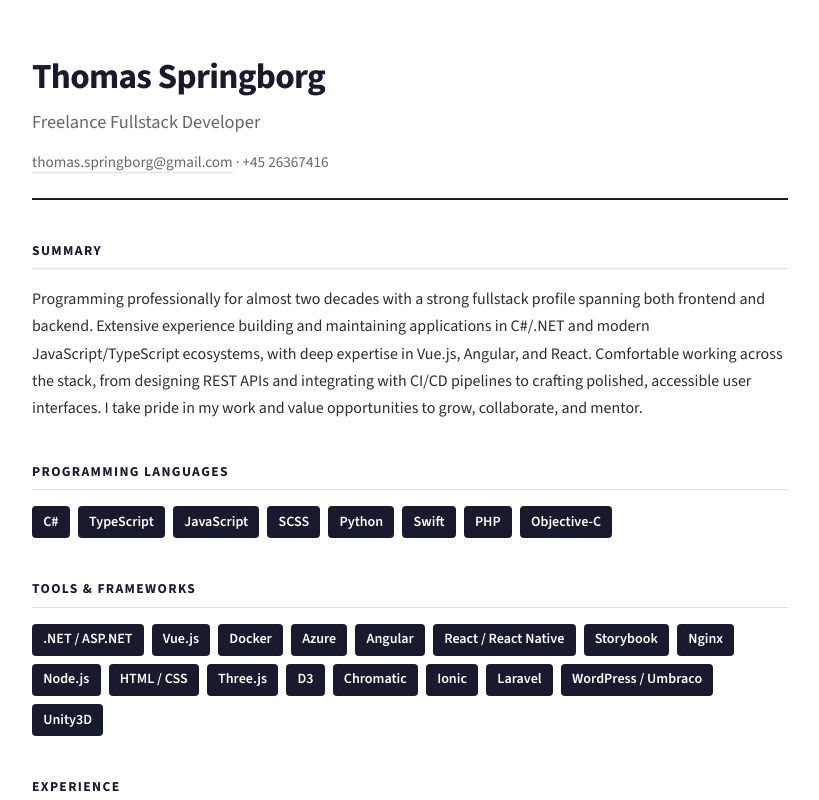
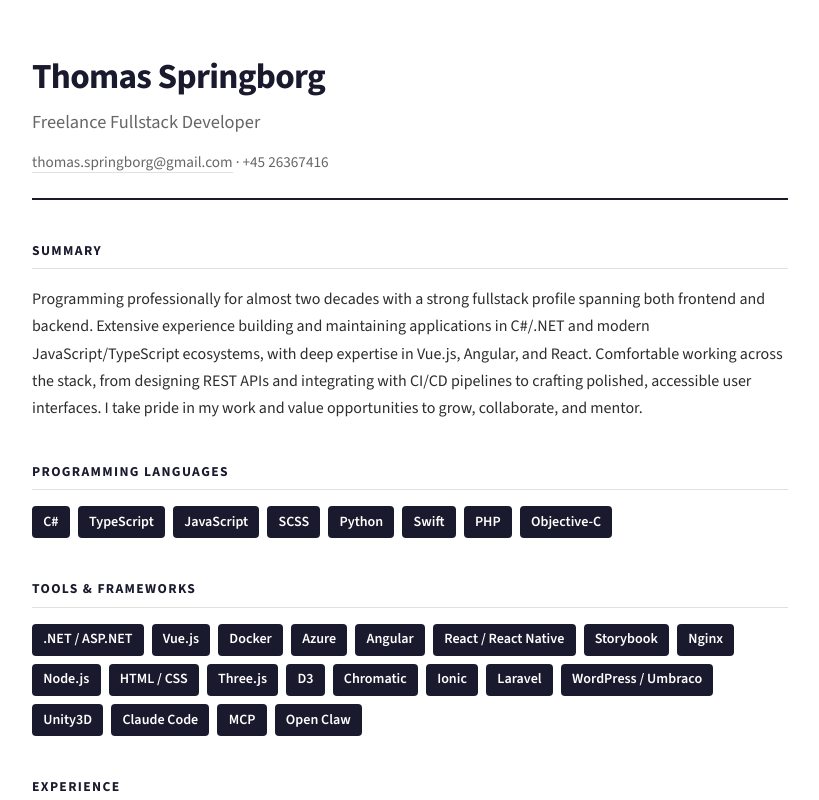
Before and after one commit to tspringborg/resume, a Vue app: page / in a window 1280 px wide. Shown: the top 800 px of the page, without its empty margins (230-1049 px from the left). Built offline with nearby package versions, Linux system fonts and the light colour scheme.

Commit message:
Add llms

```diff
--- a/src/data/resume.js
+++ b/src/data/resume.js
@@ -37,6 +37,9 @@ export default {
     { name: 'Laravel', highlight: false },
     { name: 'WordPress / Umbraco', highlight: false },
     { name: 'Unity3D', highlight: false },
+    { name: 'Claude Code', highlight: false },
+    { name: 'MCP', highlight: false },
+    { name: 'Open Claw', highlight: false },
   ],
 
   experience: [
```
